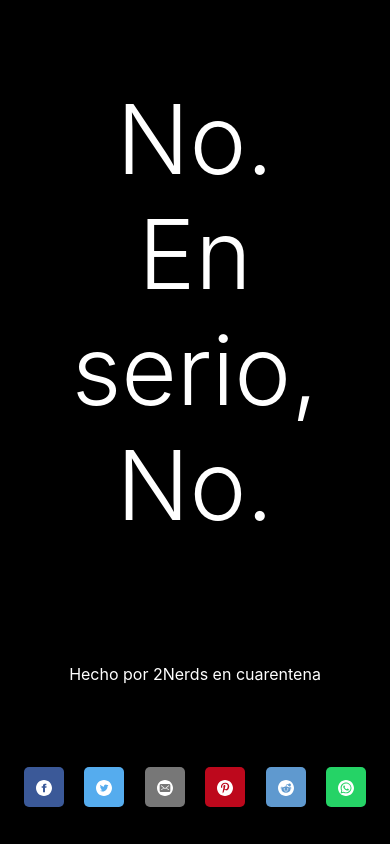
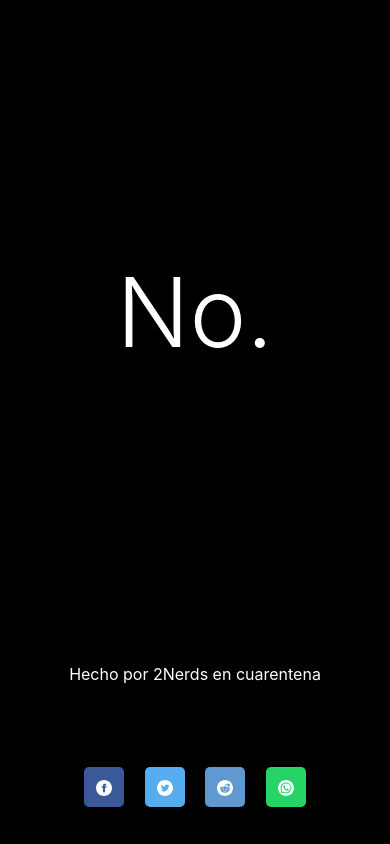
Before and after one commit to ecraysman/ecraysman.github.io, a plain HTML site: page index.html in a window 390 px wide. Drawn offline with nearby package versions, Linux system fonts and the light colour scheme.

Commit message:
Update index.html
arreglado responsive

```diff
--- a/index.html
+++ b/index.html
@@ -42,7 +42,8 @@
         font-weight: 300;
         font-size: 6rem;
       }
-	  .resp-sharing-button__link,
+
+.resp-sharing-button__link,
 .resp-sharing-button__icon {
   display: inline-block
 }
@@ -200,28 +201,6 @@ background-color: #FF6600
   border-color: #2795e9;
 }
 
-.resp-sharing-button--email {
-  background-color: #777777;
-  border-color: #777777;
-}
-
-.resp-sharing-button--email:hover,
-.resp-sharing-button--email:active {
-  background-color: #5e5e5e;
-  border-color: #5e5e5e;
-}
-
-.resp-sharing-button--pinterest {
-  background-color: #bd081c;
-  border-color: #bd081c;
-}
-
-.resp-sharing-button--pinterest:hover,
-.resp-sharing-button--pinterest:active {
-  background-color: #8c0615;
-  border-color: #8c0615;
-}
-
 .resp-sharing-button--reddit {
   background-color: #5f99cf;
   border-color: #5f99cf;
@@ -244,18 +223,21 @@ background-color: #FF6600
   border-color: #1DA851;
 }
 
+
+
     </style>
 	<script data-ad-client="ca-pub-9171526956856722" async src="https://pagead2.googlesyndication.com/pagead/js/adsbygoogle.js"></script>
 </head>
 <body class="container-fluid">
 	<div class="row h-75 justify-content-center align-items-center">
 		<div class="col-md-12" >
-			<h1 class="text-center">No.<br />En serio, No.</h1>
+			<h1 class="text-center d-none d-lg-block">No.<br />En serio, No.</h1>
+			<h1 class="text-center d-lg-none">No.</h1>
 		</div>
 	</div>
 	<div class="row h-25 justify-content-center align-items-center">
 		<div class="col-md-8">
-			<div class="text-center">  <p>Hecho por 2Nerds en cuarentena</p></div>
+			<div class="text-center ">  <p>Hecho por 2Nerds en cuarentena</p></div>
 		</div>
 		<div class="col-md-4">
 			<div class="text-center">
@@ -272,22 +254,6 @@ background-color: #FF6600
 		<a class="resp-sharing-button__link" href="https://twitter.com/intent/tweet/?text=Podemos%20salir%20de%20casa%3F&amp;url=https%3A%2F%2Fwww.salimosdecasa.com%2F" target="_blank" rel="noopener" aria-label="">
 		  <div class="resp-sharing-button resp-sharing-button--twitter resp-sharing-button--small"><div aria-hidden="true" class="resp-sharing-button__icon resp-sharing-button__icon--solidcircle">
 			<svg xmlns="http://www.w3.org/2000/svg" viewBox="0 0 24 24"><path d="M12 0C5.38 0 0 5.38 0 12s5.38 12 12 12 12-5.38 12-12S18.62 0 12 0zm5.26 9.38v.34c0 3.48-2.64 7.5-7.48 7.5-1.48 0-2.87-.44-4.03-1.2 1.37.17 2.77-.2 3.9-1.08-1.16-.02-2.13-.78-2.46-1.83.38.1.8.07 1.17-.03-1.2-.24-2.1-1.3-2.1-2.58v-.05c.35.2.75.32 1.18.33-.7-.47-1.17-1.28-1.17-2.2 0-.47.13-.92.36-1.3C7.94 8.85 9.88 9.9 12.06 10c-.04-.2-.06-.4-.06-.6 0-1.46 1.18-2.63 2.63-2.63.76 0 1.44.3 1.92.82.6-.12 1.95-.27 1.95-.27-.35.53-.72 1.66-1.24 2.04z"/></svg>
-			</div>
-		  </div>
-		</a>
-
-		<!-- Sharingbutton E-Mail -->
-		<a class="resp-sharing-button__link" href="mailto:?subject=Podemos%20salir%20de%20casa%3F&amp;body=https%3A%2F%2Fwww.salimosdecasa.com%2F" target="_self" rel="noopener" aria-label="">
-		  <div class="resp-sharing-button resp-sharing-button--email resp-sharing-button--small"><div aria-hidden="true" class="resp-sharing-button__icon resp-sharing-button__icon--solidcircle">
-			<svg xmlns="http://www.w3.org/2000/svg" viewBox="0 0 24 24"><path d="M12 0C5.38 0 0 5.38 0 12s5.38 12 12 12 12-5.38 12-12S18.62 0 12 0zm8 16c0 1.1-.9 2-2 2H6c-1.1 0-2-.9-2-2V8c0-1.1.9-2 2-2h12c1.1 0 2 .9 2 2v8z"/><path d="M17.9 8.18c-.2-.2-.5-.24-.72-.07L12 12.38 6.82 8.1c-.22-.16-.53-.13-.7.08s-.15.53.06.7l3.62 2.97-3.57 2.23c-.23.14-.3.45-.15.7.1.14.25.22.42.22.1 0 .18-.02.27-.08l3.85-2.4 1.06.87c.1.04.2.1.32.1s.23-.06.32-.1l1.06-.9 3.86 2.4c.08.06.17.1.26.1.17 0 .33-.1.42-.25.15-.24.08-.55-.15-.7l-3.57-2.22 3.62-2.96c.2-.2.24-.5.07-.72z"/></svg>
-			</div>
-		  </div>
-		</a>
-
-		<!-- Sharingbutton Pinterest -->
-		<a class="resp-sharing-button__link" href="https://pinterest.com/pin/create/button/?url=https%3A%2F%2Fwww.salimosdecasa.com%2F&amp;media=https%3A%2F%2Fwww.salimosdecasa.com%2F&amp;description=Podemos%20salir%20de%20casa%3F" target="_blank" rel="noopener" aria-label="">
-		  <div class="resp-sharing-button resp-sharing-button--pinterest resp-sharing-button--small"><div aria-hidden="true" class="resp-sharing-button__icon resp-sharing-button__icon--solidcircle">
-			<svg xmlns="http://www.w3.org/2000/svg" viewBox="0 0 24 24"><path d="M12 0C5.38 0 0 5.38 0 12s5.38 12 12 12 12-5.38 12-12S18.62 0 12 0zm1.4 15.56c-1 0-1.94-.53-2.25-1.14l-.65 2.52c-.4 1.45-1.57 2.9-1.66 3-.06.1-.2.07-.22-.04-.02-.2-.32-2 .03-3.5l1.18-5s-.3-.6-.3-1.46c0-1.36.8-2.37 1.78-2.37.85 0 1.25.62 1.25 1.37 0 .85-.53 2.1-.8 3.27-.24.98.48 1.78 1.44 1.78 1.73 0 2.9-2.24 2.9-4.9 0-2-1.35-3.5-3.82-3.5-2.8 0-4.53 2.07-4.53 4.4 0 .5.1.9.25 1.23l-1.5.82c-.36-.64-.54-1.43-.54-2.28 0-2.6 2.2-5.74 6.57-5.74 3.5 0 5.82 2.54 5.82 5.27 0 3.6-2 6.3-4.96 6.3z"/></svg>
 			</div>
 		  </div>
 		</a>
```
